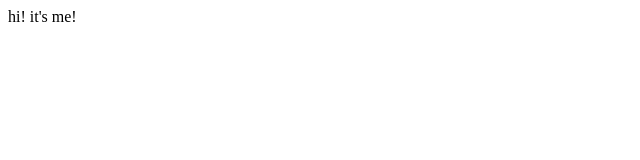
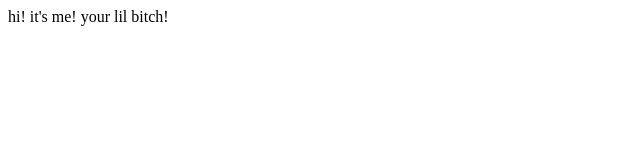
Before and after one commit to earthtooliver/create.lofi, a plain HTML site: page index.html in a window 1280 px wide. Shown: the whole page, without its empty margins (0-640 px from the left). Drawn offline with Linux system fonts and the light colour scheme.

Commit message:
Update index.html

```diff
--- a/index.html
+++ b/index.html
@@ -4,6 +4,6 @@
 	<title></title>
 </head>
 <body>
-hi! it's me!
+hi! it's me! your lil bitch!
 </body>
 </html>
```
